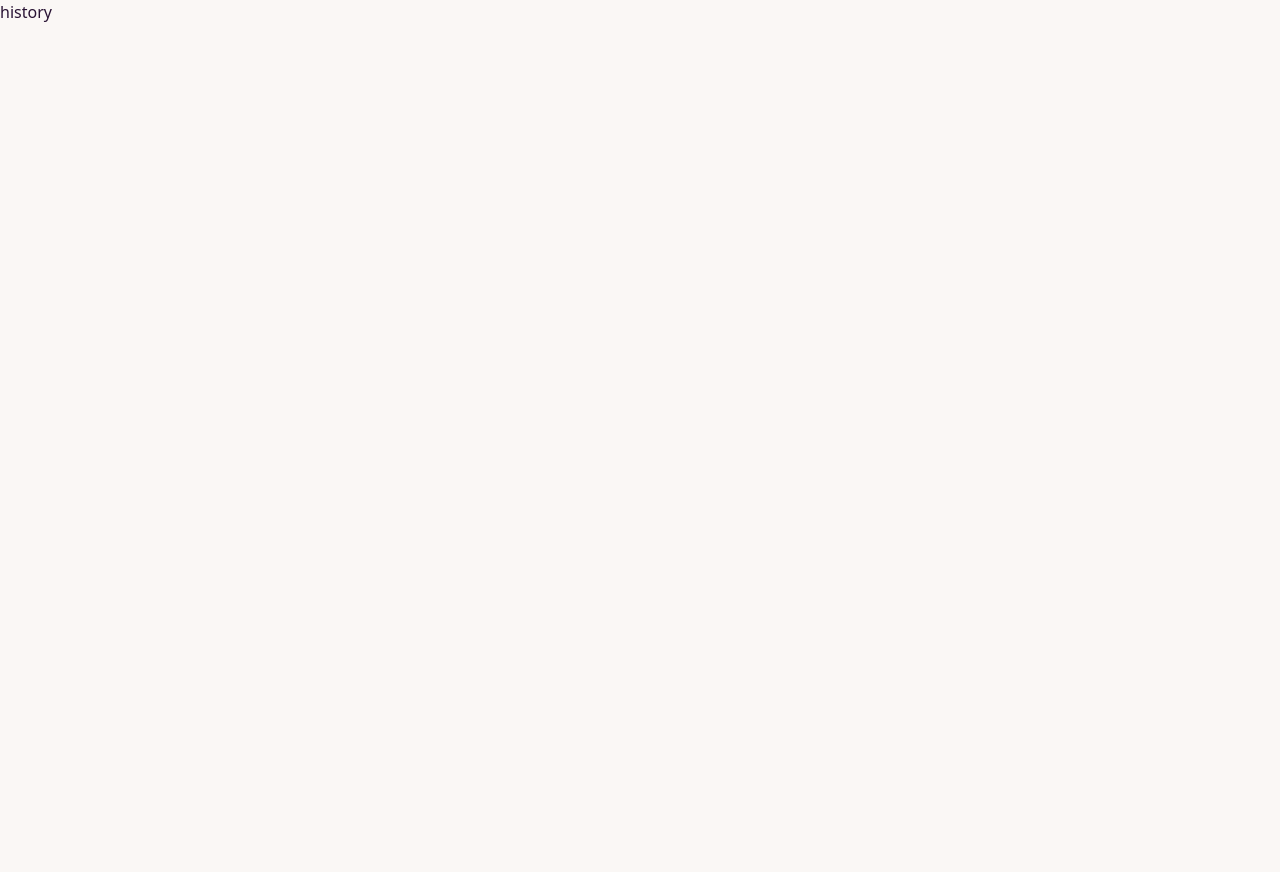
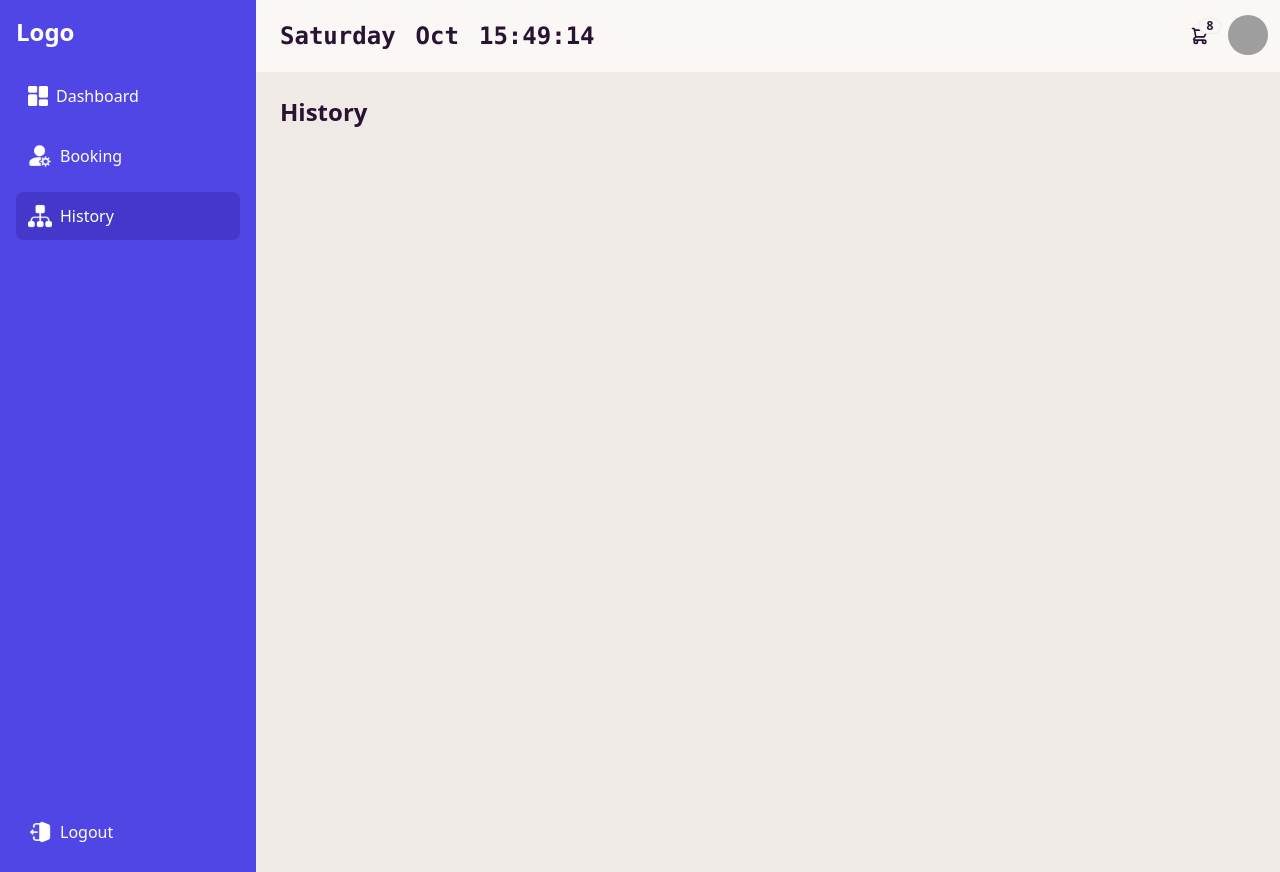
Before and after one commit to supxroek/Mini-Project, a React (Vite) app in the folder client/: page /history in a window 1280 px wide. Before the commit the page ends 800 px from the top, so only its background shows below. Built offline with nearby package versions, Linux system fonts and the light colour scheme; grey boxes are pictures that could not be loaded.

Commit message:
Refactor user_dashboard.jsx and history.jsx components

```diff
--- a/client/src/components/users-sections/booking.jsx
+++ b/client/src/components/users-sections/booking.jsx
@@ -75,7 +75,10 @@
           <div className="flex flex-col">
             <a className="text-2xl font-semibold mb-6">Logo</a>
             <nav className="flex flex-col gap-3">
-              <a className="flex items-center gap-2 p-3 bg-indigo-700 rounded-lg">
+              <a
+                href="/user_dashboard"
+                className="flex items-center gap-2 p-3 hover:bg-indigo-700 rounded-lg"
+              >
                 <img
                   src="/src/assets/dashboard.png"
                   alt="My Icon"
@@ -84,10 +87,7 @@
                 />
                 Dashboard
               </a>
-              <a
-                href="/booking"
-                className="flex items-center gap-2 p-3 hover:bg-indigo-700 rounded-lg"
-              >
+              <a className="flex items-center gap-2 p-3 bg-indigo-700 rounded-lg">
                 <img
                   src="/src/assets/setting.png"
                   alt="My Icon"
--- a/client/src/components/users-sections/history.jsx
+++ b/client/src/components/users-sections/history.jsx
@@ -1,5 +1,196 @@
-function history() {
-  return <div>history</div>;
-}
+import { useState, useEffect } from "react";
 
-export default history;
+const History = () => {
+  const [currentTime, setCurrentTime] = useState(new Date());
+
+  useEffect(() => {
+    const interval = setInterval(() => {
+      setCurrentTime(new Date());
+    }, 1000); // อัปเดตทุกๆ วินาที
+
+    return () => clearInterval(interval); // Cleanup เมื่อตัว component ถูกยกเลิก
+  }, []);
+
+  // ดึงข้อมูลชื่อวัน, เดือน, และเวลาในรูปแบบที่ต้องการ
+  const dayName = currentTime.toLocaleString("en-US", { weekday: "long" });
+  const monthName = currentTime.toLocaleString("en-US", { month: "short" });
+  const timeString = currentTime.toLocaleTimeString("en-US", {
+    hour12: false, // ใช้รูปแบบเวลา 24 ชั่วโมง
+  });
+
+  return (
+    <>
+      <div className="flex">
+        {/* Sidebar */}
+        <aside className="w-64 bg-indigo-600 min-h-screen p-4 text-white flex flex-col justify-between">
+          <div className="flex flex-col">
+            <a className="text-2xl font-semibold mb-6">Logo</a>
+            <nav className="flex flex-col gap-3">
+              <a className="flex items-center gap-2 p-3 hover:bg-indigo-700 rounded-lg">
+                <img
+                  src="/src/assets/dashboard.png"
+                  alt="My Icon"
+                  width="20"
+                  height="20"
+                />
+                Dashboard
+              </a>
+              <a
+                href="/booking"
+                className="flex items-center gap-2 p-3 hover:bg-indigo-700 rounded-lg"
+              >
+                <img
+                  src="/src/assets/setting.png"
+                  alt="My Icon"
+                  width="24"
+                  height="24"
+                />
+                Booking
+              </a>
+              <a
+                href="/history"
+                className="flex items-center gap-2 p-3 bg-indigo-700 rounded-lg"
+              >
+                <img
+                  src="/src/assets/hierarchical-structure.png"
+                  alt="My Icon"
+                  width="24"
+                  height="24"
+                />
+                History
+              </a>
+            </nav>
+          </div>
+
+          {/* ปุ่ม Logout */}
+          <a
+            href="/login"
+            className="flex items-center gap-2 p-3 hover:bg-indigo-700 rounded-lg mt-auto"
+          >
+            <img
+              src="/src/assets/logout.png"
+              alt="My Icon"
+              width="24"
+              height="24"
+            />
+            Logout
+          </a>
+        </aside>
+
+        {/* Main Content */}
+        <div className="flex-1">
+          {/* Navbar */}
+          <div className="navbar bg-base-100">
+            <div className="navbar-start m-4">
+              <div className="grid grid-flow-col gap-5 text-center auto-cols-max">
+                <div className="flex flex-col">
+                  <span className="countdown font-mono font-semibold text-2xl">
+                    {dayName}
+                  </span>{" "}
+                  {/* แสดงชื่อวัน */}
+                </div>
+                <div className="flex flex-col">
+                  <span className="countdown font-mono font-semibold text-2xl">
+                    {monthName}
+                  </span>{" "}
+                  {/* แสดงชื่อเดือน */}
+                </div>
+                <div className="flex flex-col">
+                  <span className="countdown font-mono font-semibold text-2xl">
+                    {timeString}
+                  </span>{" "}
+                  {/* แสดงเวลา */}
+                </div>
+              </div>
+            </div>
+            <div className="navbar-end">
+              {/* Cart Dropdown */}
+              <div className="dropdown dropdown-end">
+                <div
+                  tabIndex={0}
+                  role="button"
+                  className="btn btn-ghost btn-circle"
+                >
+                  <div className="indicator">
+                    <svg
+                      xmlns="http://www.w3.org/2000/svg"
+                      className="h-5 w-5"
+                      fill="none"
+                      viewBox="0 0 24 24"
+                      stroke="currentColor"
+                    >
+                      <path
+                        strokeLinecap="round"
+                        strokeLinejoin="round"
+                        strokeWidth="2"
+                        d="M3 3h2l.4 2M7 13h10l4-8H5.4M7 13L5.4 5M7 13l-2.293 2.293c-.63.63-.184 1.707.707 1.707H17m0 0a2 2 0 100 4 2 2 0 000-4zm-8 2a2 2 0 11-4 0 2 2 0 014 0z"
+                      />
+                    </svg>
+                    <span className="badge badge-sm indicator-item">8</span>
+                  </div>
+                </div>
+                <div
+                  tabIndex={0}
+                  className="card card-compact dropdown-content bg-base-100 z-[1] mt-3 w-52 shadow"
+                >
+                  <div className="card-body">
+                    <span className="text-lg font-bold">8 Items</span>
+                    <span className="text-info">Subtotal: $999</span>
+                    <div className="card-actions">
+                      <button className="btn btn-primary btn-block">
+                        View cart
+                      </button>
+                    </div>
+                  </div>
+                </div>
+              </div>
+
+              {/* User Dropdown */}
+              <div className="dropdown dropdown-end">
+                <div
+                  tabIndex={0}
+                  role="button"
+                  className="btn btn-ghost btn-circle avatar"
+                >
+                  <div className="w-10 rounded-full">
+                    <img
+                      alt="User Avatar"
+                      src="https://img.daisyui.com/images/stock/photo-1534528741775-53994a69daeb.webp"
+                    />
+                  </div>
+                </div>
+                <ul
+                  tabIndex={0}
+                  className="menu menu-sm dropdown-content bg-base-100 rounded-box z-[1] mt-3 w-52 p-2 shadow"
+                >
+                  <li>
+                    <a href="/profile" className="justify-between">
+                      Profile
+                      <span className="badge">New</span>
+                    </a>
+                  </li>
+                  <li>
+                    <a>Settings</a>
+                  </li>
+                  <li>
+                    <a href="/login">Logout</a>
+                  </li>
+                </ul>
+              </div>
+            </div>
+          </div>
+          <div className="min-h-screen bg-base-200">
+            {/* Main Content */}
+            <div className="p-6">
+              <h1 className="text-2xl font-bold mb-4">History</h1>
+
+              {/* ส่วนที่จะแสดงรายละเอียด */}
+            </div>
+          </div>
+        </div>
+      </div>
+    </>
+  );
+};
+
+export default History;
```
